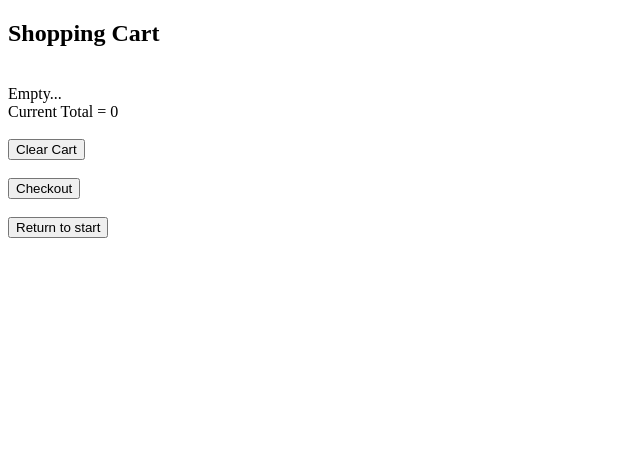
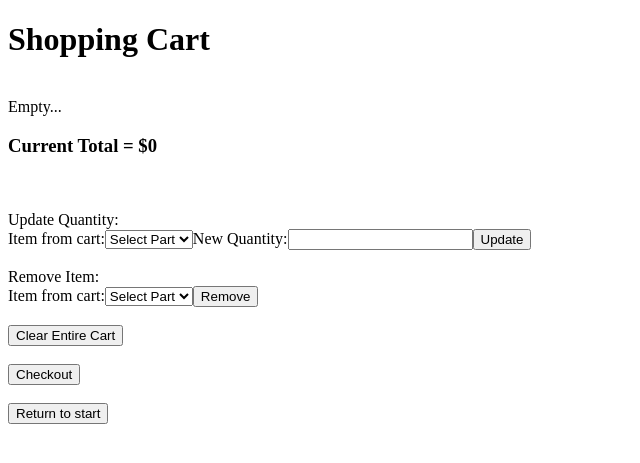
Before and after one commit to amkashyap1220/466FinalProject, a PHP site: page /cartpage.php in a window 1280 px wide. Shown: the top 463 px of the page, without its empty margins (0-640 px from the left). Run offline with PHP 8.4, Linux system fonts and the light colour scheme; data that the repository does not hold is empty.

Commit message:
added the order tracking, and order success page as well as some other minor fixes
added order tracking from the start page. added order success screen where you get your order tracking # after order has been placed.

```diff
--- a/cartpage.php
+++ b/cartpage.php
@@ -7,16 +7,23 @@
 
 <body>
     <?php
-    # ALEXANDER KASHYAP DEC 2 2021
+    /*
+        Alexander Kashyap Z1926618
+        DEC 2 2021
+        Group Project
+    */
+
+    #including loging credentials and library
     include("creds.php");
     include("library.php");
+
     try {
         # connect to DB
         $dsn = "mysql:host=courses;dbname=z1926618";
         $pdo = new PDO($dsn, $username, $password);
 
         # Showing the cart
-        echo "<h2>Shopping Cart</h2>";
+        echo "<h1>Shopping Cart</h1>";
         $rs = $pdo->query("SELECT * FROM CART;");
         $rows = $rs->fetchAll(PDO::FETCH_ASSOC);
         draw_table($rows);
@@ -25,20 +32,77 @@
         $rs = $pdo->query("SELECT COST FROM CART;");
         $rows = $rs->fetchAll(PDO::FETCH_ASSOC);
         $total = 0;
-        foreach ($rows as $item) {
+        foreach ($rows as $item) { # sum the cost of all things in the cart
             $total = $total + $item['COST'];
         }
-        echo "<br>Current Total = " . $total;
+        echo "<br><h3>Current Total = $" . $total . "</h3>";
 
-        #clear cart vutton
+        ### Update quanity of select item from a drop down
+        echo '<br><br>Update Quantity:';
         echo '<form method="post">';
-        echo '<br><input type="submit" value="Clear Cart" />';
+        echo '<label for="parts">Item from cart:</label>';
+        echo '<select id="parts" name="parts">';
+        $rs = $pdo->query("SELECT PRODUCT_NAME FROM CART;");
+        $row = $rs->fetchAll(PDO::FETCH_ASSOC);
+        echo '<option value="">Select Part</option>';
+        foreach ($row as $item) {
+            #the options to select from in the drop down
+            echo '<option value="' . $item["PRODUCT_NAME"] . '">' . $item["PRODUCT_NAME"] . "</option>";
+        }
+        echo '</select>';
+
+        #input the new quantity for that part you want to change
+        echo '<label for="quantity">New Quantity:</label>';
+        echo '<input type="text" id="quantity" name="quantity">';
+
+        # hit the update button to update...
+        echo '<input type="submit" value="Update" />';
+        echo "</form>";
+
+        ### clear aselect item
+        echo '<br>Remove Item:';
+        echo '<form method="post">';
+        echo '<label for="rpart">Item from cart:</label>';
+        echo '<select id="rpart" name="rpart">';
+        $rs = $pdo->query("SELECT PRODUCT_NAME FROM CART;");
+        $row = $rs->fetchAll(PDO::FETCH_ASSOC);
+        echo '<option value="">Select Part</option>';
+        foreach ($row as $item) {
+            #the options to select from in the drop down
+            echo '<option value="' . $item["PRODUCT_NAME"] . '">' . $item["PRODUCT_NAME"] . "</option>";
+        }
+        echo '</select>';
+        echo '<input type="submit" value="Remove" />';
+        echo "</form>";
+
+        #clear entire cart vutton
+        echo '<form method="post">';
+        echo '<br><input type="submit" name="clear" value="Clear Entire Cart" />';
         echo "</form>";
 
         #if we've recieved a post (clear cart button has been pressed) do this...
         if ($_SERVER['REQUEST_METHOD'] === 'POST') {
             #clear the cart ...
-            $pdo->exec('delete from CART');
+            if (isset($_POST['clear'])) {
+                $pdo->exec('delete from CART');
+                #refresh page
+                echo "<meta http-equiv='refresh' content='0'>";
+            }
+            if (isset($_POST['parts'])) {
+                $pdo->exec('UPDATE CART SET QUANTITY = ' . $_POST['quantity'] . ' WHERE PRODUCT_NAME="' . $_POST['parts'] . '";');
+                $rs = $pdo->query('select PRICE from PRODUCTS where PRODUCT_NAME="' . $_POST['parts'] . '";');
+                $row = $rs->fetch(PDO::FETCH_ASSOC);
+                $newcost = $row['PRICE'] * $_POST['quantity'];
+                $pdo->exec('UPDATE CART SET COST = ' . $newcost . ' WHERE PRODUCT_NAME="' . $_POST['parts'] . '";');
+
+                #refresh page
+                echo "<meta http-equiv='refresh' content='0'>";
+            }
+            if (isset($_POST['rpart'])) {
+                $pdo->exec('delete from CART where PRODUCT_NAME="' . $_POST['rpart'] . '";');
+                #refresh
+                echo "<meta http-equiv='refresh' content='0'>";
+            }
         }
 
         #go to shopping cart screen
--- a/library.php
+++ b/library.php
@@ -1,7 +1,14 @@
 <?php
+/*
+    Alexander Kashyap Z1926618
+    DEC 2 2021
+    Group Project
+*/
+
+# This function draws a table.
 function draw_table($rows)
 {
-    # this is a simple function to draw the tables, feel free to use it, it will save you some time. - Alex
+    # this is a simple function to draw the tables, feel free to use it, it will save you some time.
     if (!empty($rows)) {
         echo "<table border=1>";
         echo "<tr>";
@@ -21,3 +28,5 @@ function draw_table($rows)
         echo "<br>Empty...";
     }
 }
+
+?>
```
Also changed, not shown: checkoutpage.php (+13 -15 lines), createdb.sql (+9 -9 lines), index.php (+16 -4 lines), ordersuccess.php (added, +44 -0 lines), ordertracking.php (added, +52 -0 lines).
